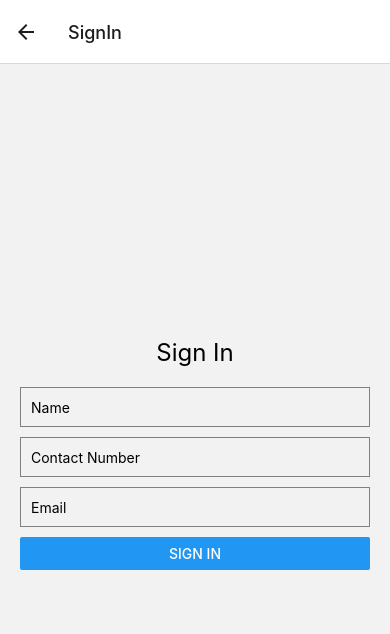
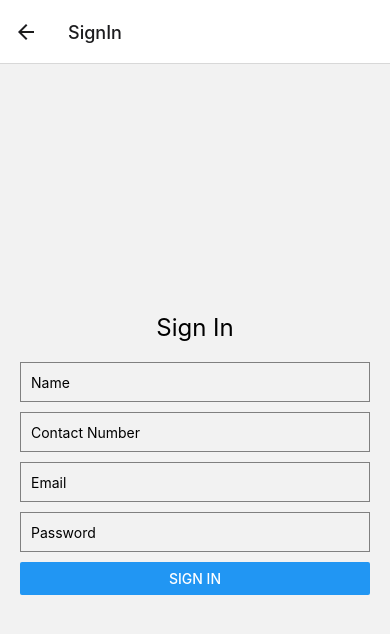
Before and after one commit to devsapu/RNboilerplate, a React Native app: screen /SignIn in a window 390 px wide. Shown: the top 634 px of the page. Built offline with nearby package versions, Linux system fonts and the light colour scheme.

Commit message:
adding password field

```diff
--- a/src/screens/users/signIn.tsx
+++ b/src/screens/users/signIn.tsx
@@ -5,10 +5,11 @@ const SignInScreen = () => {
   const [name, setName] = useState('');
   const [contactNumber, setContactNumber] = useState('');
   const [email, setEmail] = useState('');
+  const [passWord, setPassword] = useState('');
 
   const handleSignIn = () => {
     // Do something with name, contact number, and email
-    console.log(name, contactNumber, email);
+    console.log(name, contactNumber, email, passWord);
   };
 
   return (
@@ -36,6 +37,14 @@ const SignInScreen = () => {
         autoCapitalize="none"
         keyboardType="email-address"
       />
+       <TextInput
+        style={styles.input}
+        onChangeText={setPassword}
+        value={passWord}
+        placeholder="Password"
+        autoCapitalize="none"
+        keyboardType="visible-password"
+      />
       <Button title="Sign In" onPress={handleSignIn} />
     </View>
   );
```
